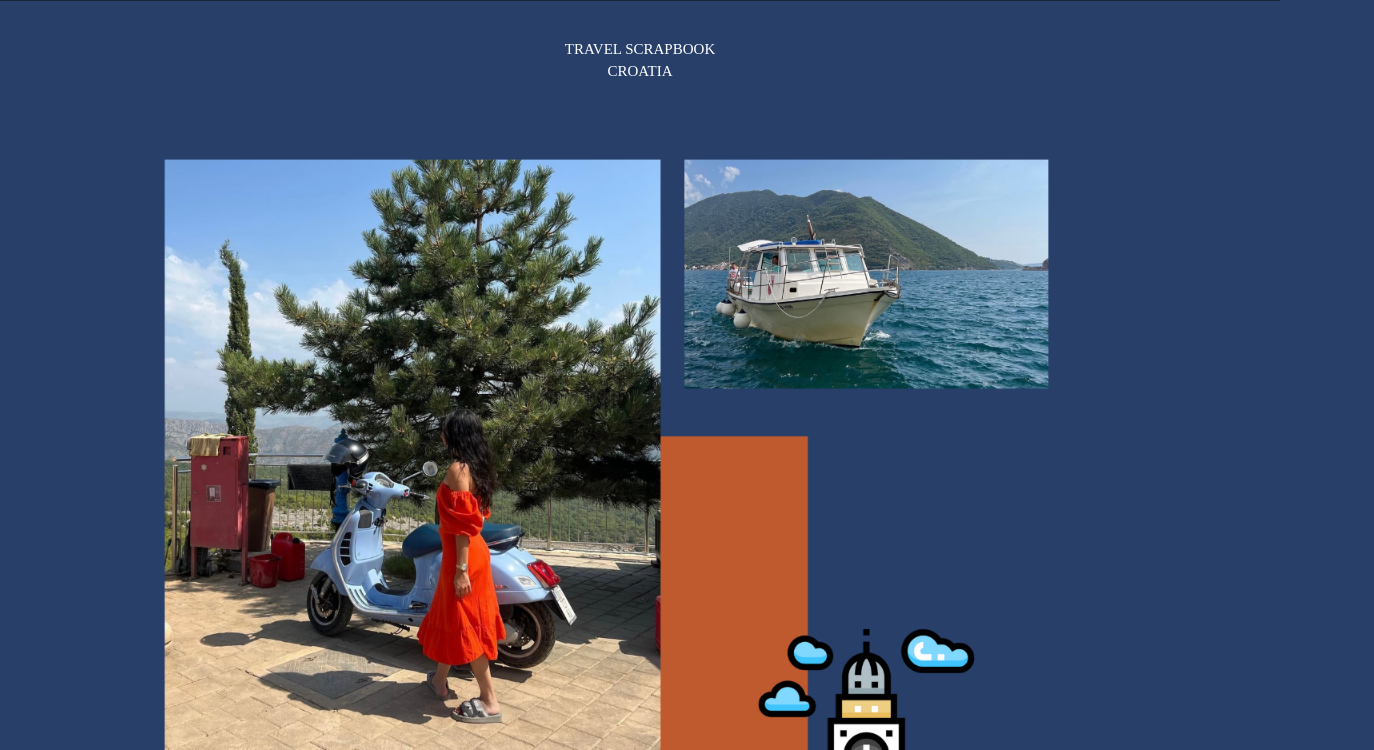
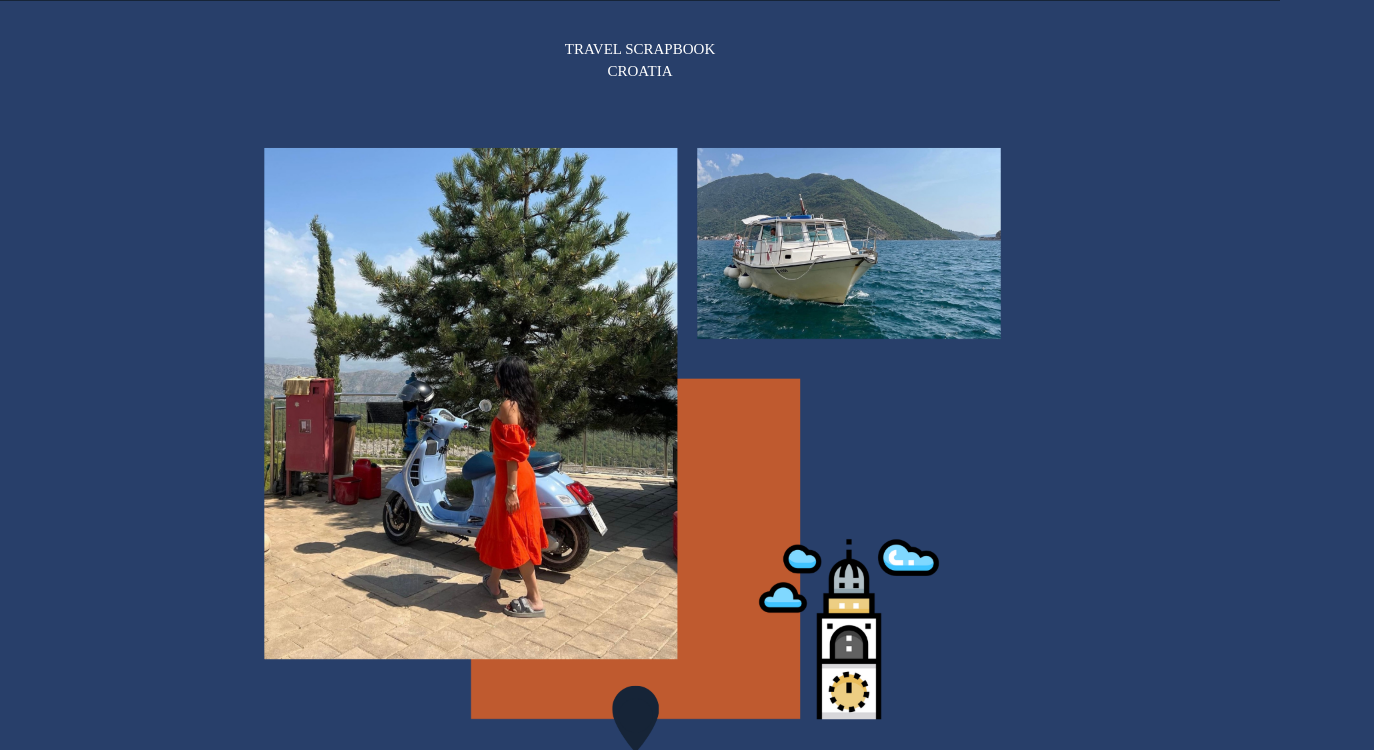
Before and after one commit to mirabotros/A3-croatia, a plain HTML site: page index.html in a window 1280 px wide. Shown: the part 50-800 px from the top of the page, 1374 px wide, since content can reach past the window. Drawn offline with Linux system fonts and the light colour scheme.

Commit message:
rescaling picture

```diff
--- a/index.html
+++ b/index.html
@@ -78,9 +78,9 @@
 
       .croatiacover {
         		position: absolute;
-         	  width: 120%;
+         	  width: 100%;
         		margin-top: 0px;
-        		margin-left: -15%;
+        		margin-left: -3%;
 						display: block;
       }
 
```
